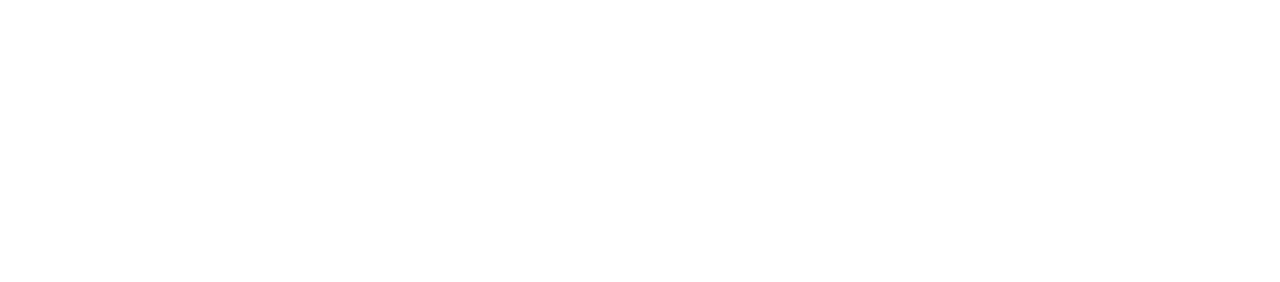
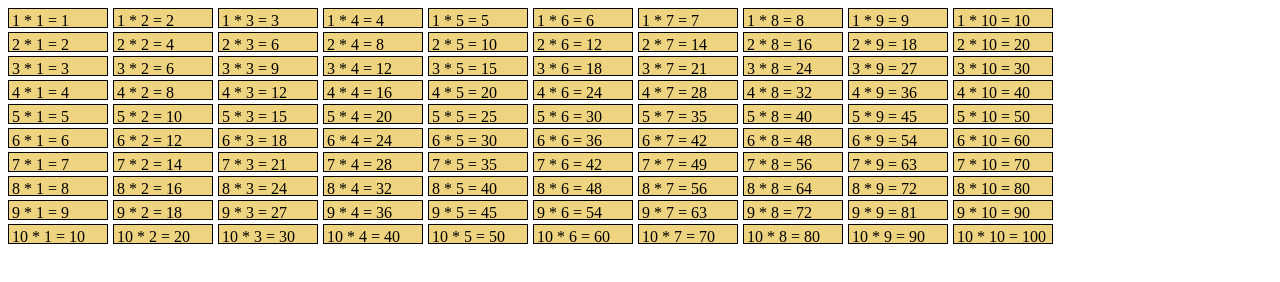
Before and after one commit to KubatovaTatyna/js-iteration, a plain HTML site: page index.html in a window 1280 px wide. Drawn offline with Linux system fonts and the light colour scheme.

Commit message:
Added js table in html file

```diff
--- a/index.html
+++ b/index.html
@@ -21,6 +21,13 @@
     </style>
 </head>
 <body>
-
+    <script>
+        for (let i1 = 1; i1 <= 10; i1++) {
+            for (let i2 = 1; i2 <= 10; i2++) {
+                document.write("<table><td>" + i1 + " * " + i2 + " = " + i1 * i2 + "</td></table>");
+            }
+            document.write("<br>")
+        }
+    </script>
 </body>
 </html>
```
